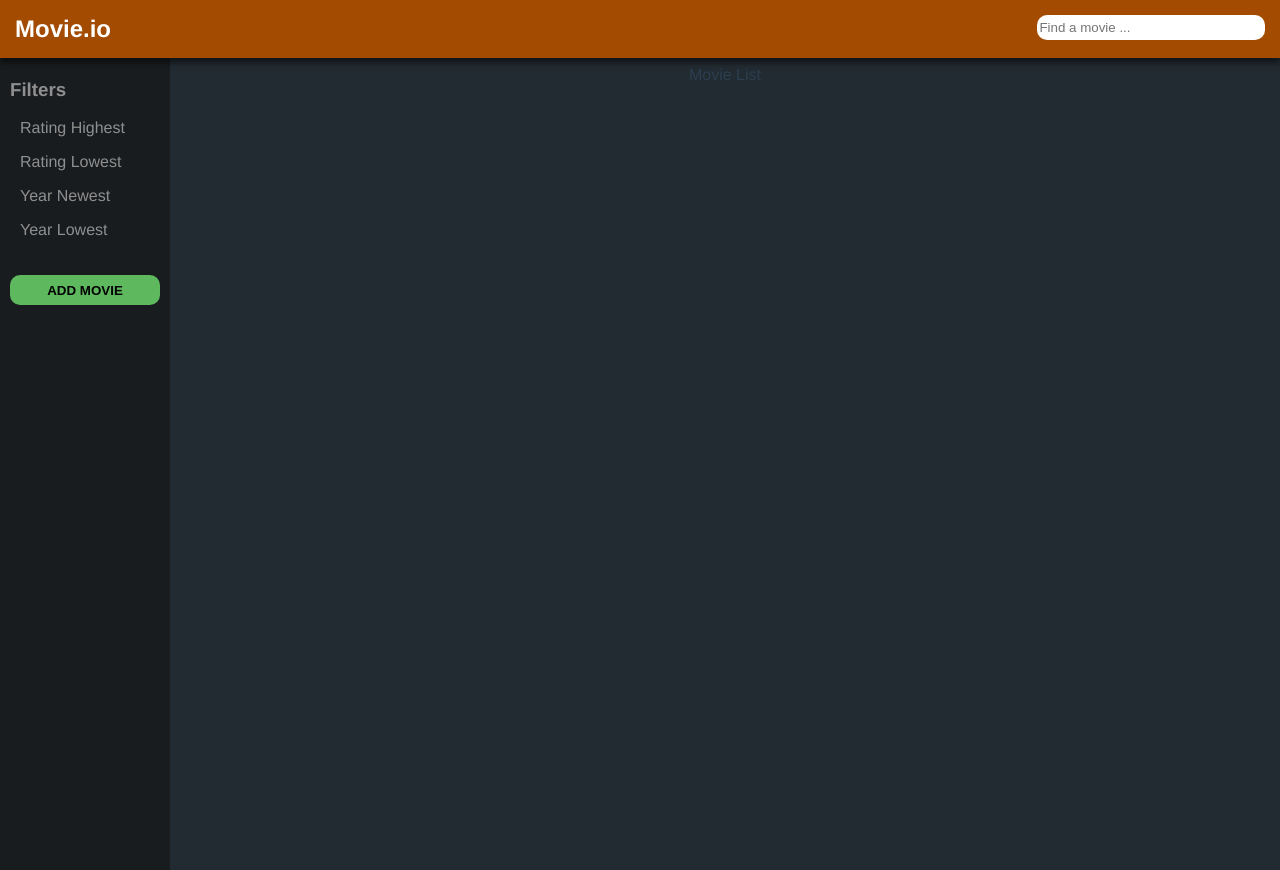
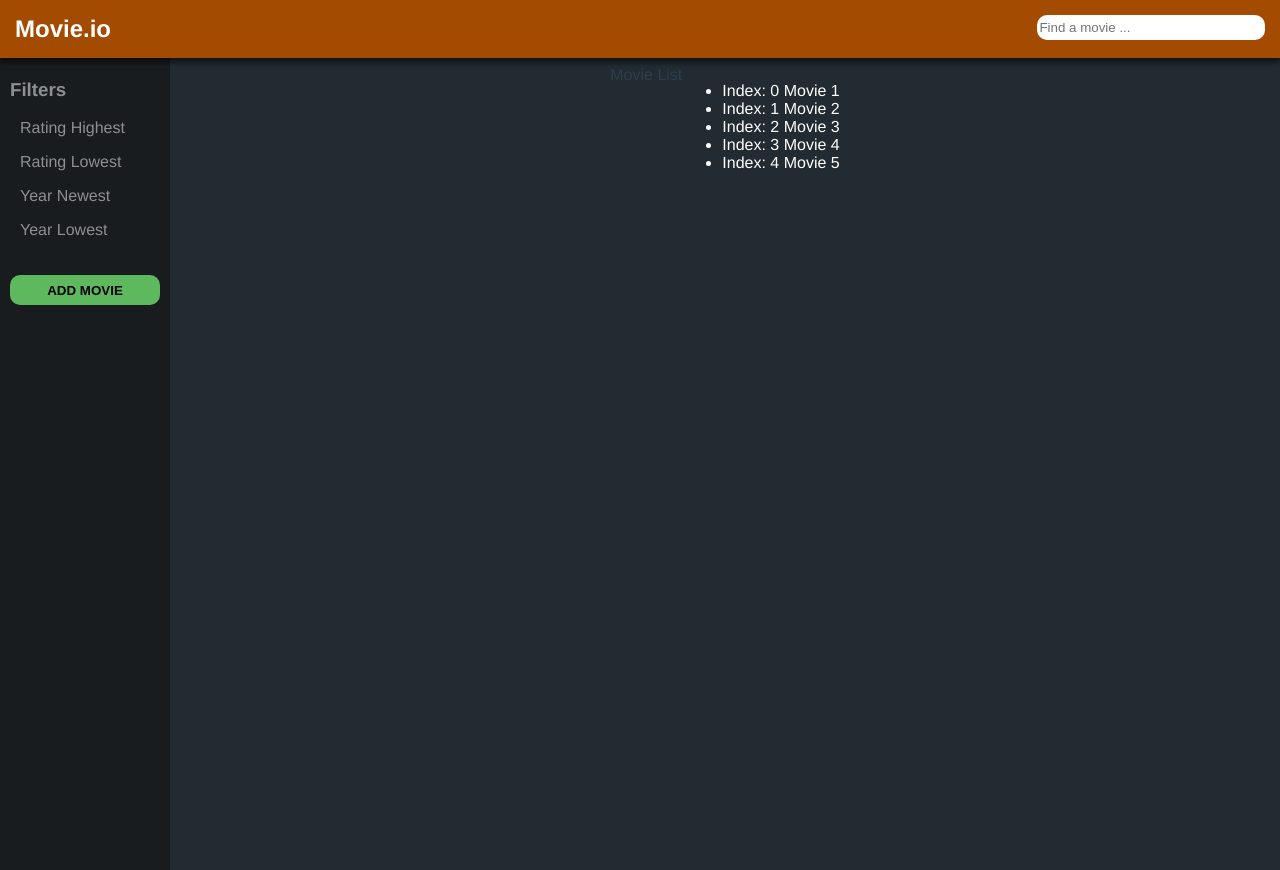
Before and after one commit to dolpazinho/MovieApp, a Vue app: page / in a window 1280 px wide. Built offline with nearby package versions, Linux system fonts and the light colour scheme.

Commit message:
Adding styles and data for export

```diff
--- a/src/components/MovieList.vue
+++ b/src/components/MovieList.vue
@@ -1,6 +1,12 @@
   <template>
     <div id="movie-container">
       Movie List
+
+      <ul>
+        <li style="color: white" v-for="(movie, index) in movies" :key="movie.id">
+          Index: {{index}} {{movie.name}}
+        </li>
+      </ul>
     </div>
   </template>
 
@@ -8,6 +14,32 @@
   <script>
 
   export default {
+    data() {
+        return {
+            movies: [
+              {
+                id: 1,
+                name: 'Movie 1',
+              },
+              {
+                id: 2,
+                name: 'Movie 2',
+              },
+              {
+                id: 3,
+                name: 'Movie 3',
+              },
+              {
+                id: 4,
+                name: 'Movie 4',
+              },
+              {
+                id: 5,
+                name: 'Movie 5',
+              },
+            ]
+        }
+    }
 
   }
 
```
